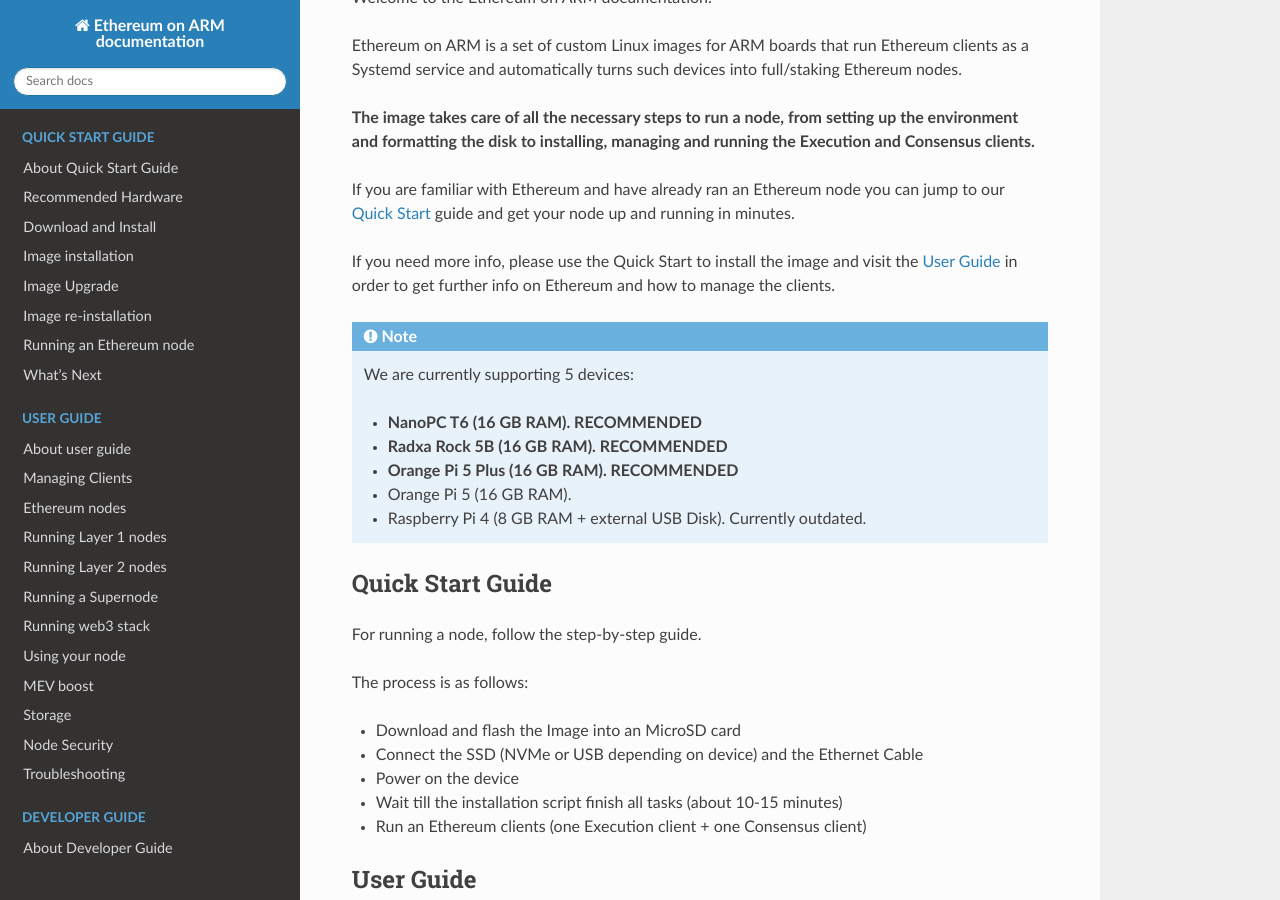
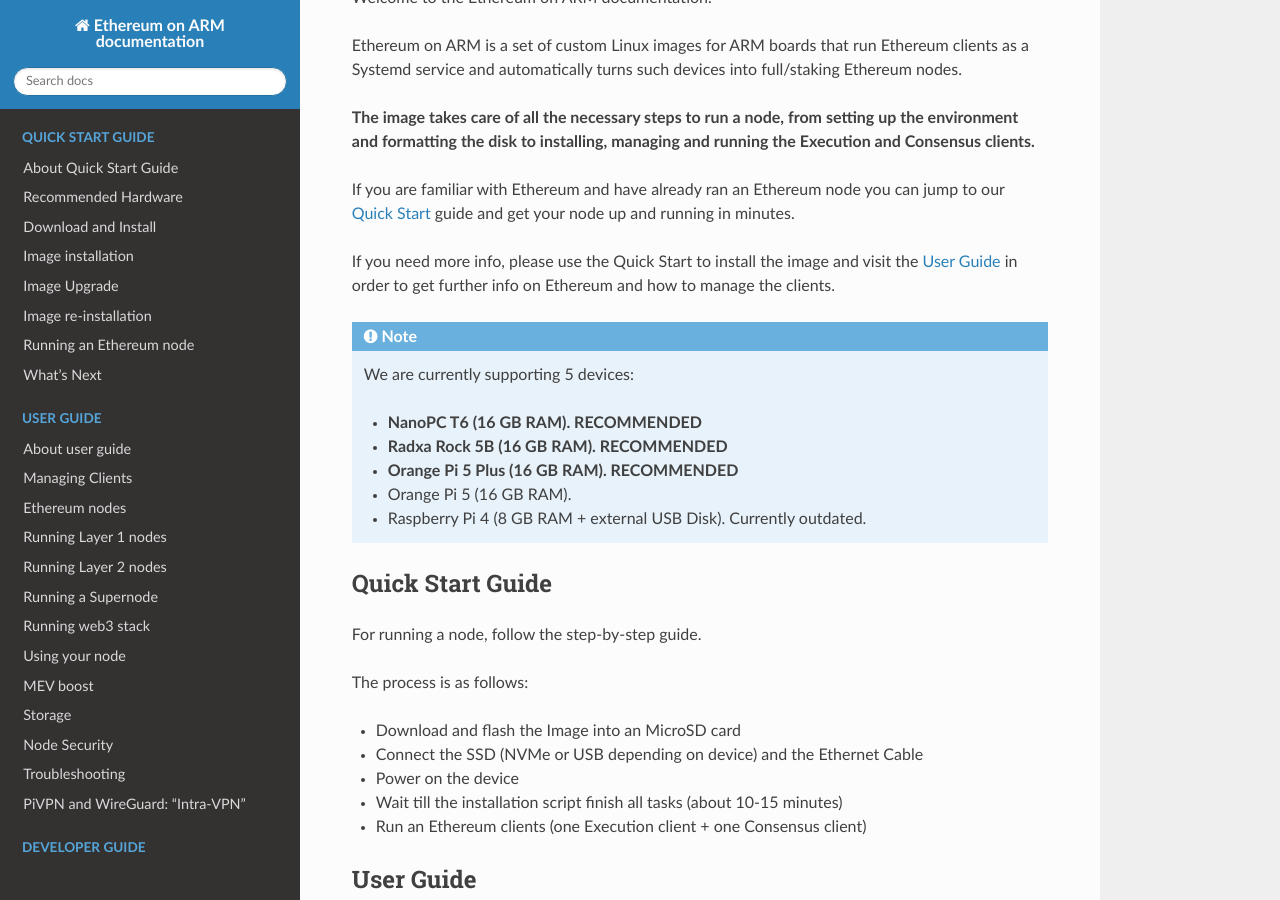
Before and after one commit to EOA-Blockchain-Labs/ethereumonarm, a Sphinx documentation site: the page built from docs/index.rst, in a window 1280 px wide and 900 px high, scrolled down 538 px. Built offline with Sphinx 7.4.7 and the Read the Docs theme 3.1.0, drawn with Linux system fonts in a browser that asks for light colours; part of the change alters nothing that is shown.

```diff
--- a/docs/index.rst
+++ b/docs/index.rst
@@ -88,6 +88,7 @@ information regarding the image and other Ethereum related software.
   /user-guide/storage
   /user-guide/security
   /user-guide/troubleshooting
+  /user-guide/PiVPNandWireGuard
 
 Developers Guide
 ----------------
```
